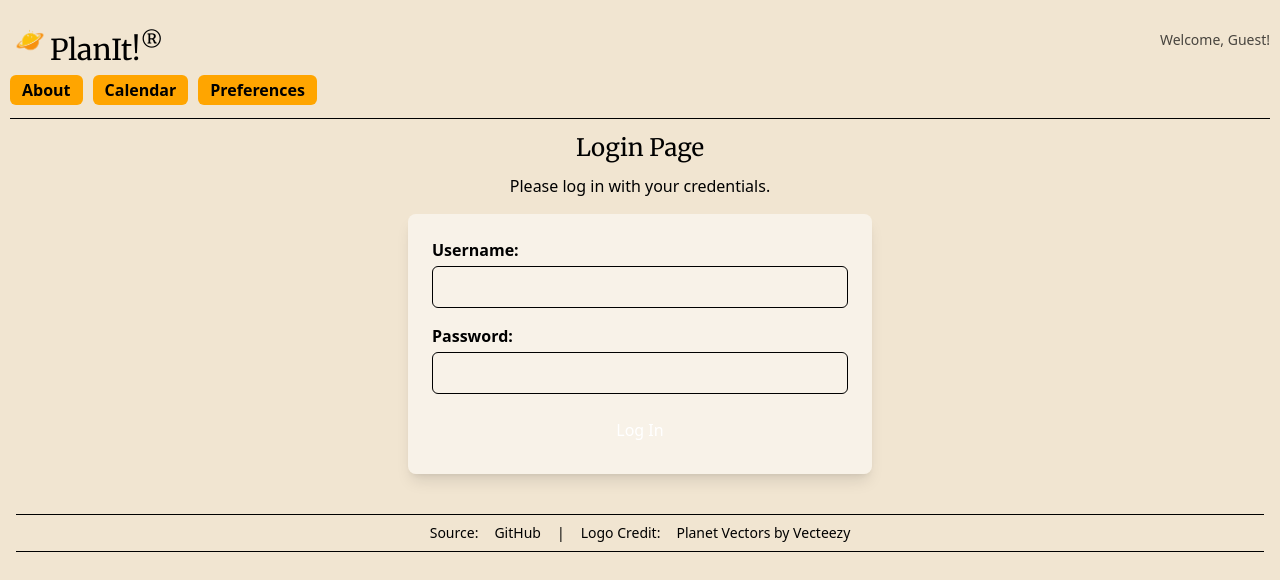
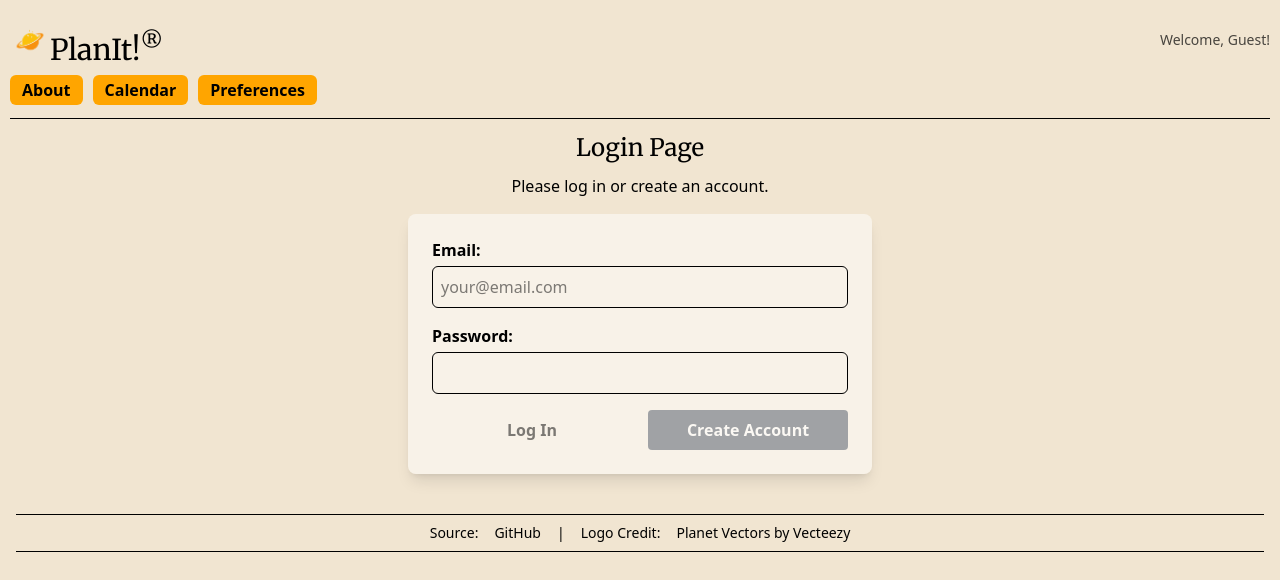
Before and after one commit to gzyjason/CS260-Project, a React (Vite) app in the folder planit/: page / in a window 1280 px wide. Shown: the top 580 px of the page. Built offline with nearby package versions, Linux system fonts and the light colour scheme.

Commit message:
Replace placeholder login code with actual login

```diff
--- a/planit/src/pages/Login.jsx
+++ b/planit/src/pages/Login.jsx
@@ -1,50 +1,120 @@
-import { Link, useNavigate } from 'react-router-dom';
+// planit/src/pages/Login.jsx
+
+import { useNavigate } from 'react-router-dom';
 import { useState } from 'react';
-import { useAppContext } from '../hooks/useAppContext.js';
+// We no longer import useAppContext here, as login is handled by the server.
 import Header from '../components/Header';
 import Footer from '../components/Footer';
 
 const Login = () => {
-    const { setUserName } = useAppContext();
-    const [usernameInput, setUsernameInput] = useState('');
     const navigate = useNavigate();
 
-    const handleLogin = (e) => {
-        e.preventDefault();
-        if (usernameInput.trim()) {
-            setUserName(usernameInput);
-        } else {
-            setUserName('Guest'); // Default if empty
+    // We now need state for password and any error messages
+    const [usernameInput, setUsernameInput] = useState('');
+    const [password, setPassword] = useState('');
+    const [displayError, setDisplayError] = useState(null);
+
+    // This function is based on Simon's loginOrCreate
+    async function loginOrCreate(endpoint) {
+        // Clear any previous errors
+        setDisplayError(null);
+
+        try {
+            const response = await fetch(endpoint, {
+                method: 'post',
+                body: JSON.stringify({ email: usernameInput, password: password }),
+                headers: {
+                    'Content-type': 'application/json; charset=UTF-8',
+                },
+            });
+
+            if (response.ok) {
+                // Get the user's email back from the server
+                const user = await response.json();
+
+                // Store the username in localStorage (like Simon)
+                localStorage.setItem('userName', user.email);
+
+                // Navigate to the calendar.
+                // We will later update App.jsx to detect this change and
+                // update the AppProvider state.
+                navigate('/calendar');
+            } else {
+                // If the server sends a 401, 409, etc.
+                const body = await response.json();
+                setDisplayError(`⚠ Error: ${body.msg}`);
+            }
+        } catch (err) {
+            // For network errors
+            setDisplayError(`⚠ Network error: ${err.message}`);
         }
-        navigate('/calendar');
-    };
+    }
 
     return (
         <>
             <Header />
             <main className="p-6 max-w-lg mx-auto pt-28">
                 <h1 className="text-2xl font-merriweather text-center mb-6">Login Page</h1>
-                <p className="text-center mb-4">Please log in with your credentials.</p>
-                <form className="p-6 bg-white/50 rounded-lg shadow-lg" onSubmit={handleLogin}>
+                <p className="text-center mb-4">Please log in or create an account.</p>
+
+                {/* We replace the <form> with a <div> to handle multiple buttons */}
+                <div className="p-6 bg-white/50 rounded-lg shadow-lg">
                     <div className="mb-4">
-                        <label htmlFor="username" className="block text-sepia-text font-bold mb-1">Username:</label>
+                        <label htmlFor="username" className="block text-sepia-text font-bold mb-1">Email:</label>
                         <input
                             type="text"
                             id="username"
-                            name="username"
                             className="w-full p-2 border border-sepia-text/30 rounded-md focus:ring-primary-brand focus:border-primary-brand"
                             value={usernameInput}
                             onChange={(e) => setUsernameInput(e.target.value)}
+                            placeholder="your@email.com"
                         />
                     </div>
                     <div className="mb-4">
                         <label htmlFor="password" className="block text-sepia-text font-bold mb-1">Password:</label>
-                        <input type="password" id="password" name="password" className="w-full p-2 border border-sepia-text/30 rounded-md focus:ring-primary-brand focus:border-primary-brand" />
+                        <input
+                            type="password"
+                            id="password"
+                            name="password"
+                            className="w-full p-2 border border-sepia-text/30 rounded-md focus:ring-primary-brand focus:border-primary-brand"
+                            value={password}
+                            onChange={(e) => setPassword(e.target.value)}
+                        />
                     </div>
-                    <button type="submit" className="w-full text-center bg-primary-brand text-white py-2 px-4 rounded hover:bg-primary-brand/90">
-                        Log In
-                    </button>
-                </form>
+
+                    {/* Simple error display (replaces Simon's MessageDialog) */}
+                    {displayError && (
+                        <div className="bg-red-100 border border-red-400 text-red-700 px-4 py-3 rounded relative mb-4" role="alert">
+                            <span className="block sm:inline">{displayError}</span>
+                            <span
+                                className="absolute top-0 bottom-0 right-0 px-4 py-3"
+                                onClick={() => setDisplayError(null)}
+                            >
+                                <svg className="fill-current h-6 w-6 text-red-500" role="button" xmlns="http://www.w3.org/2000/svg" viewBox="0 0 20 20"><title>Close</title><path d="M14.348 14.849a1.2 1.2 0 0 1-1.697 0L10 11.819l-2.651 2.651a1.2 1.2 0 1 1-1.697-1.697L8.18 10 5.53 7.349a1.2 1.2 0 1 1 1.697-1.697L10 8.183l2.651-2.651a1.2 1.2 0 1 1 1.697 1.697L11.819 10l2.651 2.651a1.2 1.2 0 0 1 0 1.698z"/></svg>
+                            </span>
+                        </div>
+                    )}
+
+                    {/* We now have two buttons, just like Simon */}
+                    <div className="flex flex-col sm:flex-row gap-4">
+                        <button
+                            type="button"
+                            onClick={() => loginOrCreate('/api/auth/login')}
+                            disabled={!usernameInput || !password}
+                            className="w-full text-center bg-primary-brand text-black py-2 px-4 rounded hover:opacity-90 transition duration-150 font-semibold disabled:opacity-50"
+                        >
+                            Log In
+                        </button>
+                        <button
+                            type="button"
+                            onClick={() => loginOrCreate('/api/auth/create')}
+                            disabled={!usernameInput || !password}
+                            className="w-full text-center bg-gray-600 text-white py-2 px-4 rounded hover:bg-gray-700 transition duration-150 font-semibold disabled:opacity-50"
+                        >
+                            Create Account
+                        </button>
+                    </div>
+                </div>
             </main>
             <Footer />
         </>
```
Also changed, not shown: 1 other file (tests, documents, lock files or other folders).
